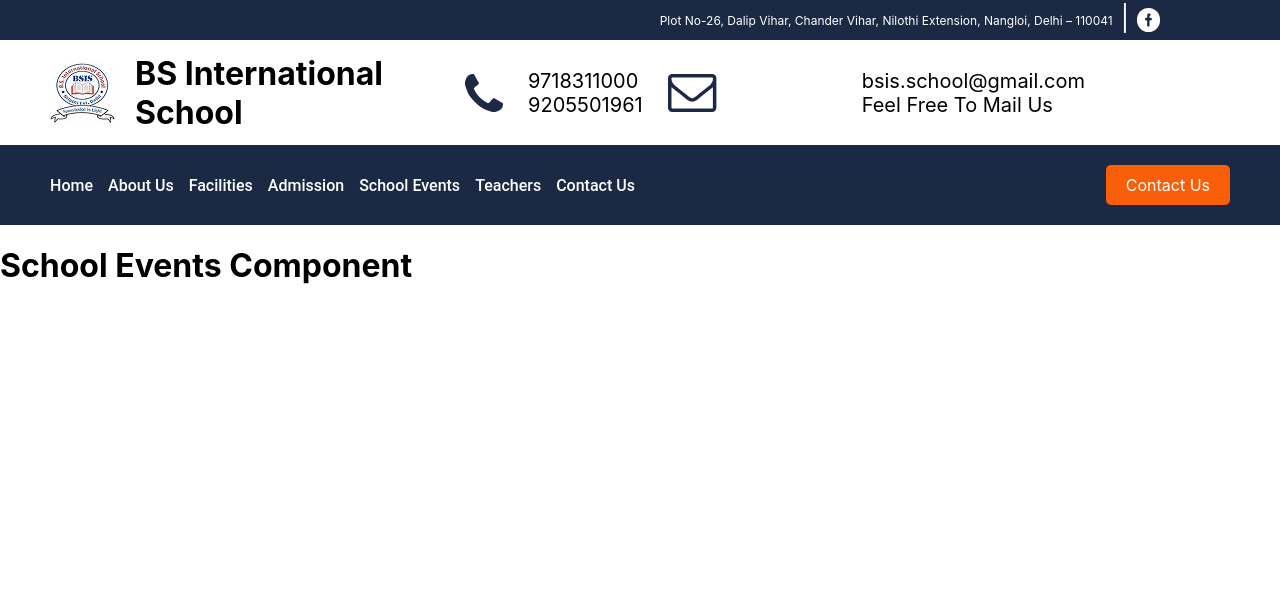
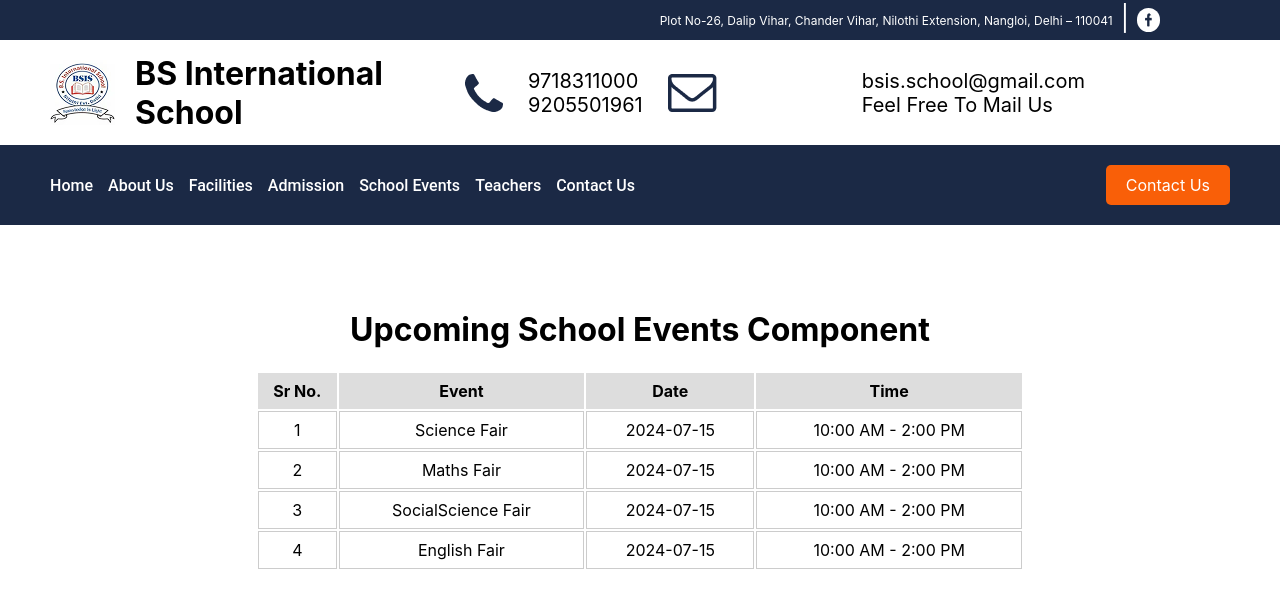
Before and after one commit to souravsharma-dev/react-School-Website, a React (Create React App) app: page /SchoolEvents in a window 1280 px wide. Shown: the top 608 px of the page. Built offline with nearby package versions, Linux system fonts and the light colour scheme.

Commit message:
change in UI

```diff
--- a/src/Components/SchoolEvents.jsx
+++ b/src/Components/SchoolEvents.jsx
@@ -1,10 +1,83 @@
 import Navbar from "./Navbar";
 
 const SchoolEvents = () =>{
+
+    const events = [
+        {
+            name: 'Science Fair',
+            date: '2024-07-15',
+            time: '10:00 AM - 2:00 PM'
+        },
+        {
+            name: 'Maths Fair',
+            date: '2024-07-15',
+            time: '10:00 AM - 2:00 PM'
+        },
+        {
+            name: 'SocialScience Fair',
+            date: '2024-07-15',
+            time: '10:00 AM - 2:00 PM'
+        },
+        {
+            name: 'English Fair',
+            date: '2024-07-15',
+            time: '10:00 AM - 2:00 PM'
+        },
+    ]
+
     return (
         <div>
             <Navbar />
-            <h1>School Events Component</h1>
+
+            <div
+            style={{
+                width: '60%',
+                margin: '0 auto',
+                padding: '64px 0'
+            }}>
+            <h1 style={{
+                textAlign:'center'
+
+            }}>Upcoming School Events Component</h1>
+
+            <table width= "100%">
+                <thead>
+                    <tr style={{
+                        background: '#ddd',
+                        padding: '40'
+                    }}>
+                        <th>Sr No.</th>
+                    <th style={{padding:8}}>Event</th>
+                    <th>Date</th>
+                    <th>Time</th>
+                    </tr>
+                </thead>
+
+                <tbody>
+                    {
+                        events.map((event, index) => (
+                            <tr style={{
+                                textAlign: "center"
+                            }}>
+                                <td style={
+                                    {
+                                        padding: 8, border: '1px solid #ccc'
+                                    }}>{index+1}</td>
+                                <td style={{
+                                    padding: 8, border: '1px solid #ccc'
+                                }}>{event.name}</td>
+                                <td style={{
+                                    padding: 8, border: '1px solid #ccc'
+                                }}>{event.date}</td>
+                                <td style={{
+                                    padding: 8, border: '1px solid #ccc'
+                                }}>{event.time}</td>
+                            </tr>
+                        ))}
+                </tbody>
+            </table>
+            </div>
+
         </div>
     )
 }
```
